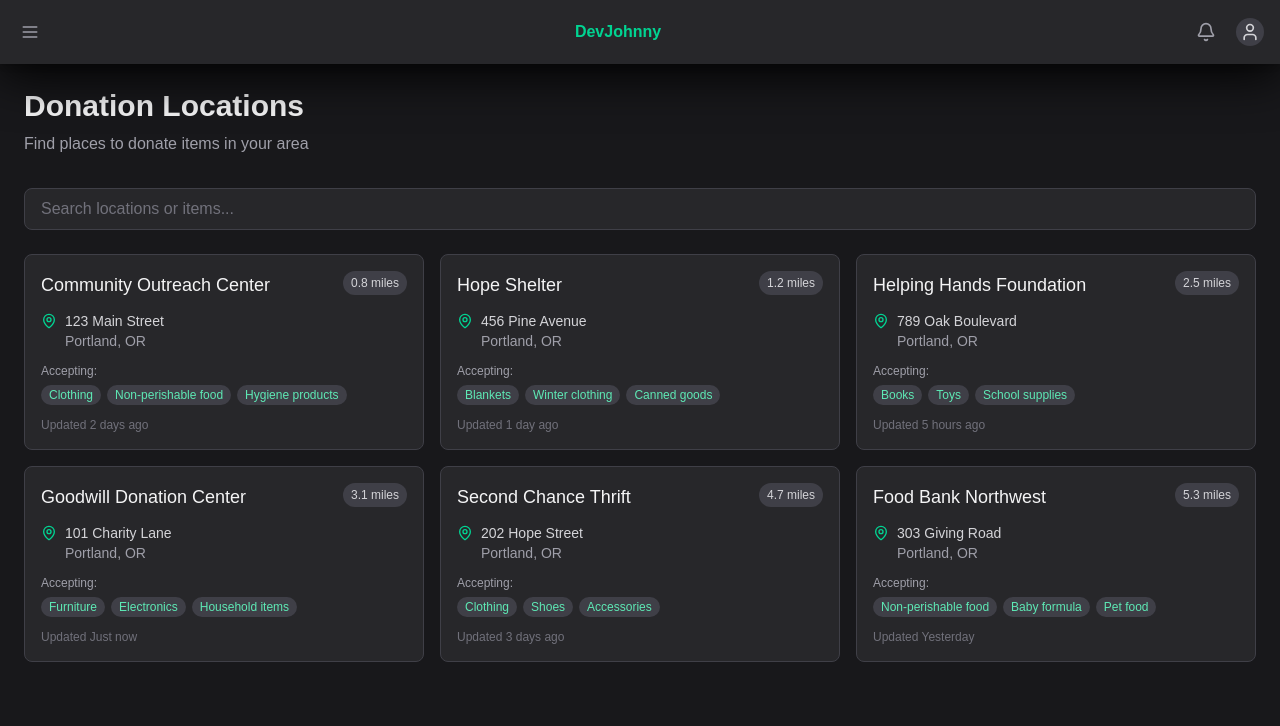
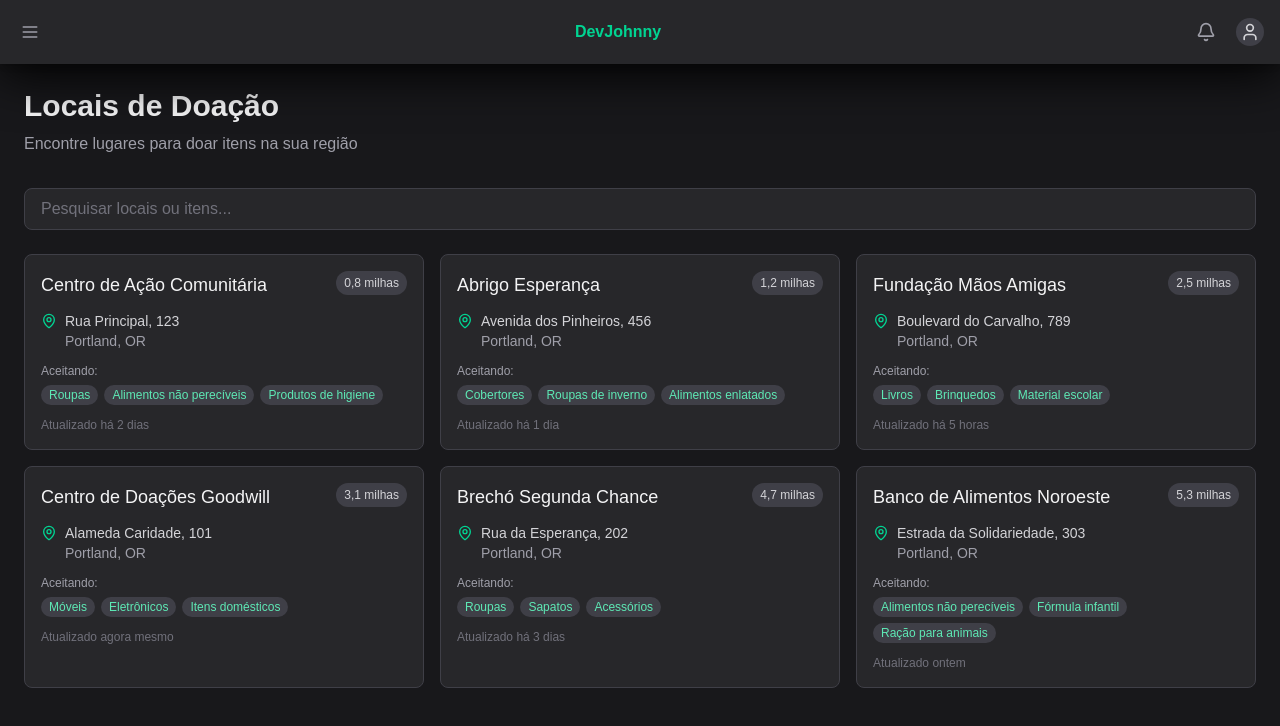
Before and after one commit to DeivisonJohnny/seek-donations, a Next.js app: page /locations-donations in a window 1280 px wide. Shown: the top 726 px of the page. Built offline with nearby package versions, Linux system fonts and the light colour scheme.

Commit message:
feat: translate content all pages

```diff
--- a/src/components/Layout/Header.tsx
+++ b/src/components/Layout/Header.tsx
@@ -7,19 +7,21 @@ import Sidebar from "./Menu";
 export type NavItem = {
   name: string;
   href: string;
-  icon: React.ComponentType<{ size: number }>; // Aqui ajustamos a tipagem
+  icon: React.ComponentType<{ size: number }>;
 };
 
+// Itens de navegação traduzidos
 const navItems = [
-  { name: "News pages", icon: Newspaper, href: "/news" },
-  { name: "Donation sites", icon: Heart, href: "#donation" },
-  { name: "Vulnerability sites", icon: ShieldAlert, href: "#vulnerability" },
+  { name: "Notícias", icon: Newspaper, href: "/news" },
+  { name: "Locais de Doação", icon: Heart, href: "/locations-donations" },
+  { name: "Locais Vulneráveis", icon: ShieldAlert, href: "#vulnerability" },
 ] as NavItem[];
+
 const Header = () => {
   const [isSidebarOpen, setIsSidebarOpen] = useState(false);
 
   return (
-    <div className="sticky left-0 top-0 shadow-[0px_10px_50px_#000] ">
+    <div className="sticky left-0 top-0 shadow-[0px_10px_50px_#000]">
       <Sidebar
         isSidebarOpen={isSidebarOpen}
         setIsSidebarOpen={setIsSidebarOpen}
@@ -29,17 +31,17 @@ const Header = () => {
       <header className="sticky top-0 z-10 flex h-16 items-center justify-between bg-zinc-800 px-4 shadow-md">
         <button
           onClick={() => setIsSidebarOpen(true)}
-          className="rounded-md p-1 text-zinc-400 hover:bg-zinc-700 hover:text-zinc-100 cursor-pointer "
+          className="rounded-md p-1 text-zinc-400 hover:bg-zinc-700 hover:text-zinc-100 cursor-pointer"
         >
           <Menu size={20} />
         </button>
 
         <div className="flex items-center gap-2 md:hidden">
-          <h1 className="text-lg font-bold text-emerald-400">Dashboard</h1>
+          <h1 className="text-lg font-bold text-emerald-400">Painel</h1>
         </div>
 
         <div className="flex items-center justify-center gap-3 rounded-md px-3 py-1.5 w-1/3">
-          <h1 className="text-emerald-400 font-bold ">DevJohnny</h1>
+          <h1 className="text-emerald-400 font-bold">DevJohnny</h1>
         </div>
 
         <div className="flex items-center gap-4">
--- a/src/components/Layout/Menu.tsx
+++ b/src/components/Layout/Menu.tsx
@@ -6,7 +6,7 @@ import Link from "next/link";
 interface NavItem {
   name: string;
   href: string;
-  icon: React.ComponentType<{ size: number }>; // Aqui ajustamos a tipagem
+  icon: React.ComponentType<{ size: number }>;
 }
 
 interface SidebarProps {
@@ -36,12 +36,12 @@ const Sidebar: FC<SidebarProps> = ({
         </Link>
         <button
           onClick={() => setIsSidebarOpen(false)}
-          className="rounded-md p-1 text-zinc-400 hover:bg-zinc-700 hover:text-zinc-100 cursor-pointer "
+          className="rounded-md p-1 text-zinc-400 hover:bg-zinc-700 hover:text-zinc-100 cursor-pointer"
         >
           <X size={20} />
         </button>
       </div>
-      <nav className="mt-6 px-4 ">
+      <nav className="mt-6 px-4">
         <ul className="space-y-2">
           {navItems.map((item) => (
             <li key={item.name}>
--- a/src/pages/dashboard/index.tsx
+++ b/src/pages/dashboard/index.tsx
@@ -4,16 +4,16 @@ import { Newspaper, Heart, ShieldAlert } from "lucide-react";
 
 export default function Dashboard() {
   const navItems = [
-    { name: "News pages", icon: Newspaper, href: "/news" },
-    { name: "Donation sites", icon: Heart, href: "/locations-donations" },
-    { name: "Vulnerability sites", icon: ShieldAlert, href: "#vulnerability" },
+    { name: "Notícias", icon: Newspaper, href: "/news" },
+    { name: "Locais de Doação", icon: Heart, href: "/locations-donations" },
+    { name: "Locais Vulneráveis", icon: ShieldAlert, href: "#vulnerability" },
   ];
 
   return (
     <div className="flex min-h-screen bg-zinc-900 text-zinc-100">
       <div className="flex flex-1 flex-col">
         <main className="flex-1 p-6">
-          <h2 className="mb-6 text-2xl font-bold text-zinc-100">Overview</h2>
+          <h2 className="mb-6 text-2xl font-bold text-zinc-100">Visão Geral</h2>
 
           <div className="grid grid-cols-1 gap-6 md:grid-cols-3">
             {navItems.map((item) => (
@@ -29,7 +29,7 @@ export default function Dashboard() {
                   {item.name}
                 </h3>
                 <p className="mt-2 text-center text-sm text-zinc-400">
-                  Access {item.name.toLowerCase()} and related information
+                  Acesse {item.name.toLowerCase()} e informações relacionadas
                 </p>
               </Link>
             ))}
@@ -37,7 +37,7 @@ export default function Dashboard() {
 
           <div className="mt-8 rounded-lg bg-zinc-800 p-6 border border-zinc-700">
             <h3 className="mb-4 text-xl font-medium text-zinc-100">
-              Recent Activity
+              Atividades Recentes
             </h3>
             <div className="space-y-4">
               {[1, 2, 3].map((i) => (
@@ -53,11 +53,10 @@ export default function Dashboard() {
                   </div>
                   <div>
                     <p className="text-sm font-medium text-zinc-200">
-                      New {navItems[i % 3].name.toLowerCase().slice(0, -1)}{" "}
-                      added
+                      Novo(a) {navItems[i % 3].name.toLowerCase()} adicionado(a)
                     </p>
                     <p className="text-xs text-zinc-400">
-                      {i} hour{i !== 1 ? "s" : ""} ago
+                      {i} hora{i !== 1 ? "s" : ""} atrás
                     </p>
                   </div>
                 </div>
--- a/src/pages/locations-donations/index.tsx
+++ b/src/pages/locations-donations/index.tsx
@@ -4,7 +4,7 @@ import { useState } from "react";
 import Link from "next/link";
 import { MapPin, Search } from "lucide-react";
 
-// Types for our donation locations
+// Tipos para os locais de doação
 type DonationLocation = {
   id: string;
   name: string;
@@ -16,67 +16,79 @@ type DonationLocation = {
 };
 
 export default function DonationLocations() {
-  // Mock data for donation locations
+  // Dados simulados para os locais de doação
   const [locations, setLocations] = useState<DonationLocation[]>([
     {
       id: "1",
-      name: "Community Outreach Center",
-      address: "123 Main Street",
+      name: "Centro de Ação Comunitária",
+      address: "Rua Principal, 123",
       city: "Portland, OR",
-      distance: "0.8 miles",
-      acceptingItems: ["Clothing", "Non-perishable food", "Hygiene products"],
-      lastUpdated: "2 days ago",
+      distance: "0,8 milhas",
+      acceptingItems: [
+        "Roupas",
+        "Alimentos não perecíveis",
+        "Produtos de higiene",
+      ],
+      lastUpdated: "há 2 dias",
     },
     {
       id: "2",
-      name: "Hope Shelter",
-      address: "456 Pine Avenue",
+      name: "Abrigo Esperança",
+      address: "Avenida dos Pinheiros, 456",
       city: "Portland, OR",
-      distance: "1.2 miles",
-      acceptingItems: ["Blankets", "Winter clothing", "Canned goods"],
-      lastUpdated: "1 day ago",
+      distance: "1,2 milhas",
+      acceptingItems: [
+        "Cobertores",
+        "Roupas de inverno",
+        "Alimentos enlatados",
+      ],
+      lastUpdated: "há 1 dia",
     },
     {
       id: "3",
-      name: "Helping Hands Foundation",
-      address: "789 Oak Boulevard",
+      name: "Fundação Mãos Amigas",
+      address: "Boulevard do Carvalho, 789",
       city: "Portland, OR",
-      distance: "2.5 miles",
-      acceptingItems: ["Books", "Toys", "School supplies"],
-      lastUpdated: "5 hours ago",
+      distance: "2,5 milhas",
+      acceptingItems: ["Livros", "Brinquedos", "Material escolar"],
+      lastUpdated: "há 5 horas",
     },
     {
       id: "4",
-      name: "Goodwill Donation Center",
-      address: "101 Charity Lane",
+      name: "Centro de Doações Goodwill",
+      address: "Alameda Caridade, 101",
       city: "Portland, OR",
-      distance: "3.1 miles",
-      acceptingItems: ["Furniture", "Electronics", "Household items"],
-      lastUpdated: "Just now",
+      distance: "3,1 milhas",
+      acceptingItems: ["Móveis", "Eletrônicos", "Itens domésticos"],
+      lastUpdated: "agora mesmo",
     },
     {
       id: "5",
-      name: "Second Chance Thrift",
-      address: "202 Hope Street",
+      name: "Brechó Segunda Chance",
+      address: "Rua da Esperança, 202",
       city: "Portland, OR",
-      distance: "4.7 miles",
-      acceptingItems: ["Clothing", "Shoes", "Accessories"],
-      lastUpdated: "3 days ago",
+      distance: "4,7 milhas",
+      acceptingItems: ["Roupas", "Sapatos", "Acessórios"],
+      lastUpdated: "há 3 dias",
     },
     {
       id: "6",
-      name: "Food Bank Northwest",
-      address: "303 Giving Road",
+      name: "Banco de Alimentos Noroeste",
+      address: "Estrada da Solidariedade, 303",
       city: "Portland, OR",
-      distance: "5.3 miles",
-      acceptingItems: ["Non-perishable food", "Baby formula", "Pet food"],
-      lastUpdated: "Yesterday",
+      distance: "5,3 milhas",
+      acceptingItems: [
+        "Alimentos não perecíveis",
+        "Fórmula infantil",
+        "Ração para animais",
+      ],
+      lastUpdated: "ontem",
     },
   ]);
 
   const [searchQuery, setSearchQuery] = useState("");
 
-  // Filter locations based on search query
+  // Filtra locais com base na pesquisa
   const filteredLocations = locations.filter(
     (location) =>
       location.name.toLowerCase().includes(searchQuery.toLowerCase()) ||
@@ -90,19 +102,19 @@ export default function DonationLocations() {
     <div className="min-h-screen bg-zinc-900 text-zinc-100 p-4 md:p-6">
       <header className="mb-8">
         <h1 className="text-2xl md:text-3xl font-bold mb-2">
-          Donation Locations
+          Locais de Doação
         </h1>
         <p className="text-zinc-400">
-          Find places to donate items in your area
+          Encontre lugares para doar itens na sua região
         </p>
       </header>
 
-      {/* Search and filter section */}
+      {/* Seção de busca e filtro */}
       <div className="mb-6">
         <div>
           <input
             type="text"
-            placeholder="Search locations or items..."
+            placeholder="Pesquisar locais ou itens..."
             className="w-full bg-zinc-800 border border-zinc-700 rounded-lg py-2 pl-4 pr-4 text-zinc-100 placeholder:text-zinc-500 focus:outline-none focus:ring-2 focus:ring-emerald-400 focus:border-transparent"
             value={searchQuery}
             onChange={(e) => setSearchQuery(e.target.value)}
@@ -110,7 +122,7 @@ export default function DonationLocations() {
         </div>
       </div>
 
-      {/* Locations grid */}
+      {/* Grade de locais */}
       <div className="grid grid-cols-1 sm:grid-cols-2 lg:grid-cols-3 gap-4">
         {filteredLocations.map((location) => (
           <Link
@@ -138,7 +150,7 @@ export default function DonationLocations() {
                 </div>
 
                 <div className="mb-3">
-                  <p className="text-xs text-zinc-400 mb-1.5">Accepting:</p>
+                  <p className="text-xs text-zinc-400 mb-1.5">Aceitando:</p>
                   <div className="flex flex-wrap gap-1.5">
                     {location.acceptingItems.map((item, index) => (
                       <span
@@ -152,7 +164,7 @@ export default function DonationLocations() {
                 </div>
 
                 <div className="text-xs text-zinc-500 mt-3">
-                  Updated {location.lastUpdated}
+                  Atualizado {location.lastUpdated}
                 </div>
               </div>
             </div>
@@ -163,13 +175,13 @@ export default function DonationLocations() {
       {filteredLocations.length === 0 && (
         <div className="text-center py-12">
           <p className="text-zinc-400">
-            No donation locations found matching your search.
+            Nenhum local de doação encontrado correspondente à sua pesquisa.
           </p>
           <button
             onClick={() => setSearchQuery("")}
             className="mt-2 text-emerald-400 hover:text-emerald-300"
           >
-            Clear search
+            Limpar pesquisa
           </button>
         </div>
       )}
--- a/src/pages/news/index.tsx
+++ b/src/pages/news/index.tsx
@@ -18,48 +18,49 @@ export default function NewsScreen() {
   const [newsItems, setNewsItems] = useState<NewsItem[]>([
     {
       id: 1,
-      title: "New Breakthrough in Quantum Computing",
+      title: "Novo Avanço na Computação Quântica",
       description:
-        "Scientists have achieved a major milestone in quantum computing, demonstrating sustained quantum coherence for over 10 minutes.",
+        "Cientistas alcançaram um grande marco na computação quântica, demonstrando coerência quântica sustentada por mais de 10 minutos.",
       url: "https://example.com/quantum-computing",
-      category: "Technology",
-      publishedAt: "2 hours ago",
+      category: "Tecnologia",
+      publishedAt: "há 2 horas",
     },
     {
       id: 2,
-      title: "Global Climate Summit Reaches Historic Agreement",
+      title: "Cúpula do Clima Global Alcança Acordo Histórico",
       description:
-        "World leaders have agreed on ambitious new targets to reduce carbon emissions by 50% before 2030.",
+        "Líderes mundiais concordaram com novas metas ambiciosas para reduzir as emissões de carbono em 50% até 2030.",
       url: "https://example.com/climate-summit",
-      category: "Environment",
-      publishedAt: "5 hours ago",
+      category: "Meio Ambiente",
+      publishedAt: "há 5 horas",
     },
     {
       id: 3,
-      title: "Stock Markets Hit All-Time High",
+      title: "Mercados de Ações Batem Recorde Histórico",
       description:
-        "Major indices reached record levels today, driven by strong earnings reports and positive economic data.",
+        "Principais índices atingiram níveis recordes hoje, impulsionados por fortes relatórios de lucros e dados econômicos positivos.",
       url: "https://example.com/stock-markets",
-      category: "Finance",
-      publishedAt: "1 hour ago",
+      category: "Finanças",
+      publishedAt: "há 1 hora",
     },
     {
       id: 4,
-      title: "New AI Model Can Predict Protein Structures with 98% Accuracy",
+      title:
+        "Novo Modelo de IA Pode Prever Estruturas de Proteínas com 98% de Precisão",
       description:
-        "Researchers have developed an AI system that can predict complex protein structures with unprecedented accuracy, potentially revolutionizing drug discovery.",
+        "Pesquisadores desenvolveram um sistema de IA que pode prever estruturas complexas de proteínas com precisão sem precedentes, potencialmente revolucionando a descoberta de medicamentos.",
       url: "https://example.com/ai-protein",
-      category: "Science",
-      publishedAt: "3 hours ago",
+      category: "Ciência",
+      publishedAt: "há 3 horas",
     },
     {
       id: 5,
-      title: "Space Tourism Company Announces First Civilian Lunar Mission",
+      title: "Empresa de Turismo Espacial Anuncia Primeira Missão Lunar Civil",
       description:
-        "A private space company has revealed plans to send civilians on a journey around the moon by 2025.",
+        "Uma empresa privada de exploração espacial revelou planos para enviar civis em uma viagem ao redor da lua até 2025.",
       url: "https://example.com/lunar-mission",
-      category: "Space",
-      publishedAt: "6 hours ago",
+      category: "Espaço",
+      publishedAt: "há 6 horas",
     },
   ]);
 
@@ -70,7 +71,7 @@ export default function NewsScreen() {
     };
 
     updateDateTime();
-    const interval = setInterval(updateDateTime, 60000); // Update every minute
+    const interval = setInterval(updateDateTime, 60000); // Atualiza a cada minuto
 
     return () => clearInterval(interval);
   }, []);
@@ -87,21 +88,23 @@ export default function NewsScreen() {
       <div className="container mx-auto px-4 py-8">
         <header className="mb-8 z-[1_!important]">
           <h1 className="text-3xl font-bold text-emerald-400 mb-2">
-            Today's News
+            Notícias de Hoje
           </h1>
-          <div className=" flex flex-col sm:flex-row justify-between items-start sm:items-center gap-4">
-            <div className=" w-full sm:w-96">
+          <div className="flex flex-col sm:flex-row justify-between items-start sm:items-center gap-4">
+            <div className="w-full sm:w-96">
               <input
                 type="text"
-                className="bg-zinc-800 border border-zinc-700 text-zinc-100 rounded-lg block w-full pl-2.5 p-2.5 focus:ring-2 focus:ring-emerald-500 focus:border-emerald-500 "
-                placeholder="Search news..."
+                className="bg-zinc-800 border border-zinc-700 text-zinc-100 rounded-lg block w-full pl-2.5 p-2.5 focus:ring-2 focus:ring-emerald-500 focus:border-emerald-500"
+                placeholder="Buscar notícias..."
                 value={searchTerm}
                 onChange={(e) => setSearchTerm(e.target.value)}
               />
             </div>
             <div className="flex items-center text-zinc-400">
               <Clock className="h-5 w-5 mr-2" />
-              <span className="text-sm">Last updated: {currentDateTime}</span>
+              <span className="text-sm">
+                Última atualização: {currentDateTime}
+              </span>
             </div>
           </div>
         </header>
@@ -132,14 +135,15 @@ export default function NewsScreen() {
                     rel="noopener noreferrer"
                     className="inline-flex items-center text-emerald-400 hover:text-emerald-300 transition-colors"
                   >
-                    Read full article <ExternalLink className="ml-1 h-4 w-4" />
+                    Ler artigo completo{" "}
+                    <ExternalLink className="ml-1 h-4 w-4" />
                   </a>
                 </article>
               ))
             ) : (
               <div className="text-center py-10 bg-zinc-800 rounded-lg">
                 <p className="text-zinc-400">
-                  No news found matching your search.
+                  Nenhuma notícia encontrada para sua busca.
                 </p>
               </div>
             )}
```
